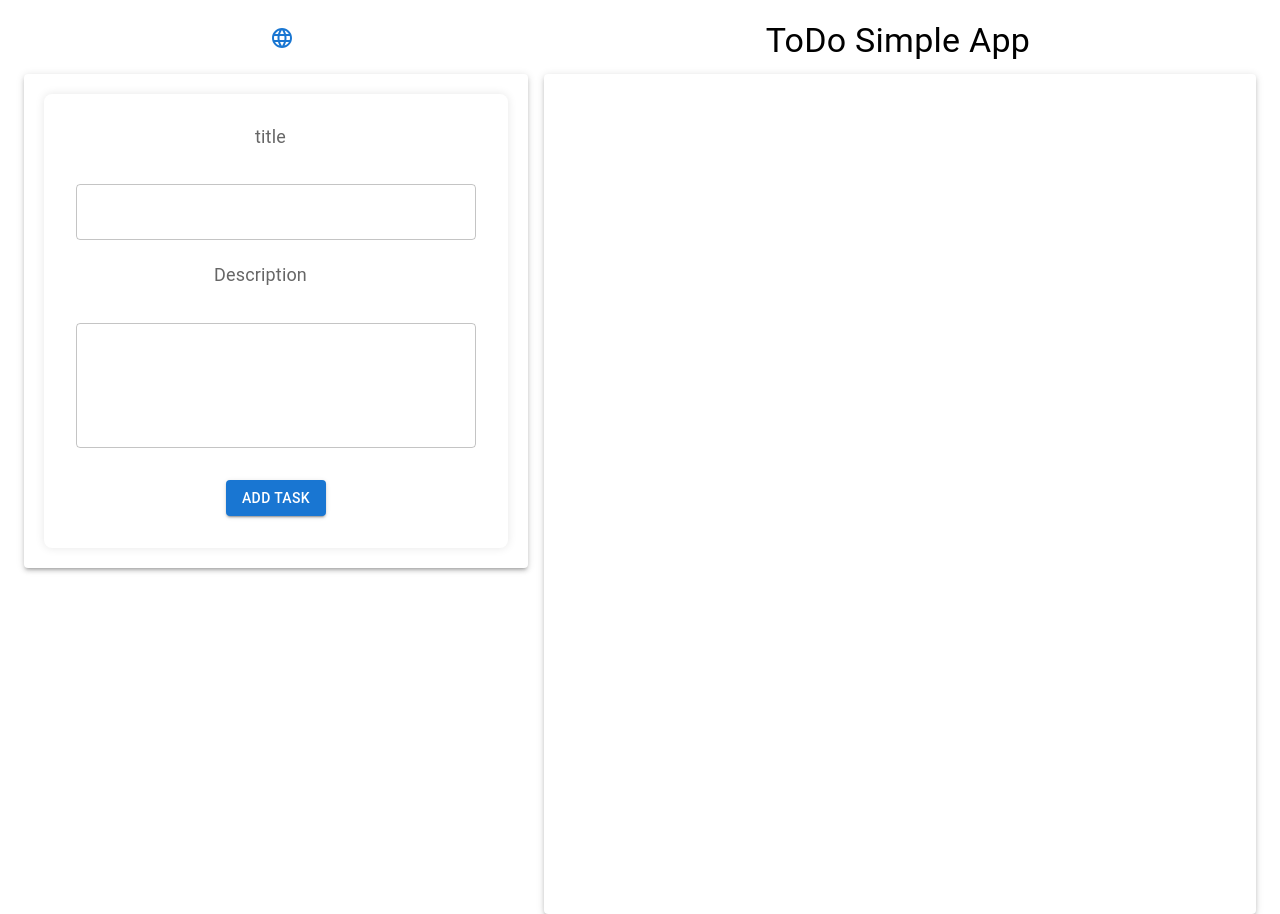
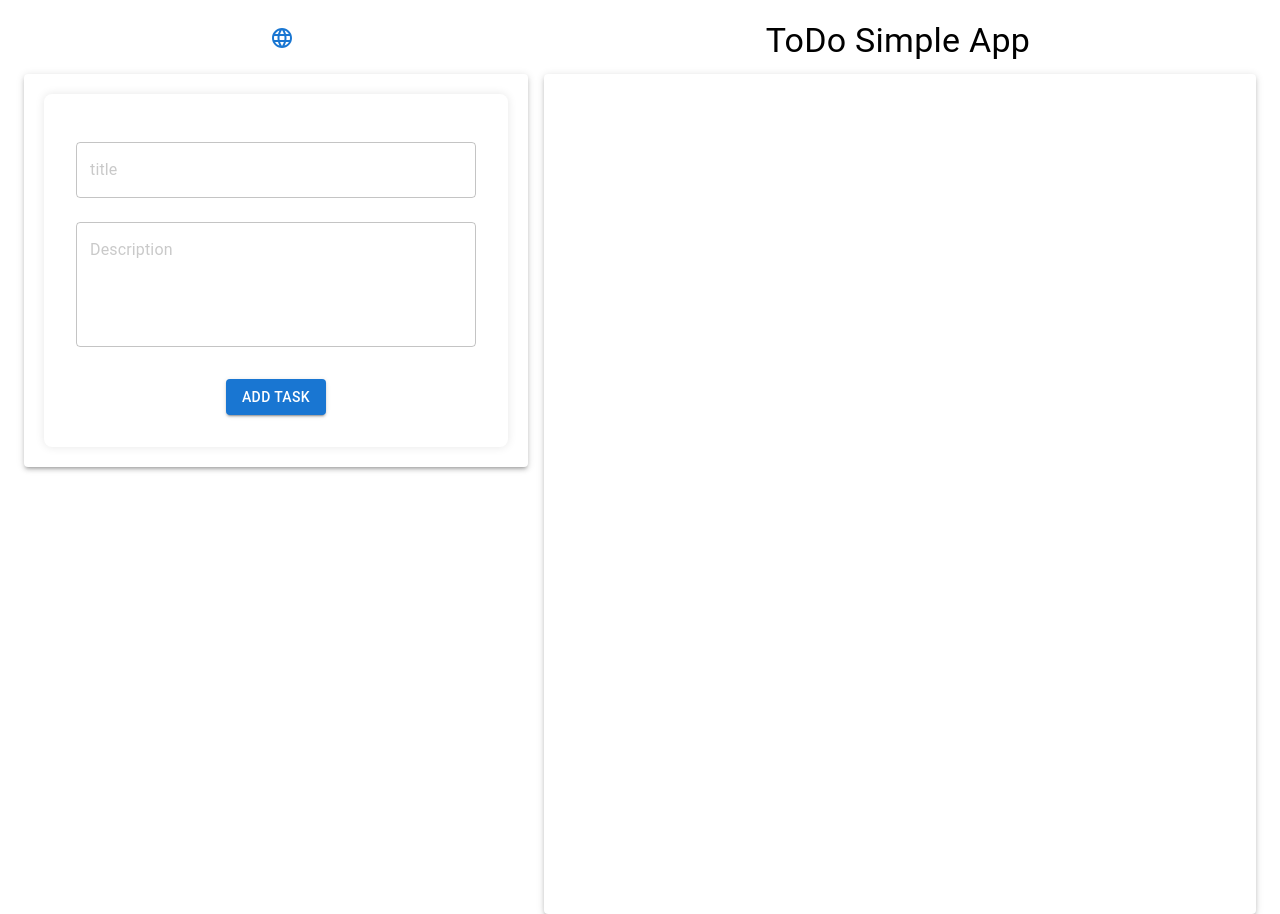
Before and after one commit to hagerali42/taskapp, a React (Create React App) app: page / in a window 1280 px wide. Built offline with nearby package versions, Linux system fonts and the light colour scheme.

Commit message:
commit"D"

```diff
--- a/public/assets/locales/ar/translation.json
+++ b/public/assets/locales/ar/translation.json
@@ -6,5 +6,6 @@
   "buttonUpdateTask": "تعديل المهمة",
   "header": "برنامج بسيط للمهام",
   "language": "اللغة",
-  "welcome_message": "اهلا بكم"
+  "welcome_message": "اهلا بكم",
+  "updateTask":"تعديل المهمة"
 }
--- a/public/assets/locales/en/translation.json
+++ b/public/assets/locales/en/translation.json
@@ -9,5 +9,6 @@
   "buttonUpdateTask": "Update Task ",
   "header": "ToDo Simple App",
   "Titleisrequired": "Title is required",
-  "Descriptionisrequired": "Description is required"
+  "Descriptionisrequired": "Description is required",
+  "updateTask": "Update Task"
 }
--- a/src/components/EditeTask.jsx
+++ b/src/components/EditeTask.jsx
@@ -1,6 +1,6 @@
 import React, { useState } from "react";
 import { useDispatch } from "react-redux";
-import { Modal, IconButton, TextField, Button, Box, InputLabel, Divider } from "@mui/material";
+import { Modal, IconButton, TextField, Button, Box, InputLabel, Divider, Typography } from "@mui/material";
 import BorderColorIcon from "@mui/icons-material/BorderColor";
 import { updateTask } from "../Redux/slices/Tasks";
 import { Close } from "@mui/icons-material";
@@ -51,43 +51,21 @@ function EditeTask({ task, isOpen, onClose }) {
         >
           <Close />
         </IconButton>
-        <InputLabel
-          shrink
-          htmlFor="title-input"
-          sx={{
-            direction: direction,
-            position: "relative",
-            left: direction === "rtl" ? "auto" : "0",
-            right: direction === "rtl" ? "0" : "auto",
-            mb: 1,
-            fontSize: "1.5rem",
-          }}
-          size="xl"
-        >
-          {t("title")}
-        </InputLabel>
+        <Typography>{t("updateTask")}</Typography>
         <TextField
           dir={t("languageDirection")}
           fullWidth
           margin="normal"
           value={updatedTitle}
           onChange={(e) => setUpdatedTitle(e.target.value)}
+          InputProps={{
+            style: {
+              fontSize: "1rem",
+              color: "gray",
+            },
+            placeholder: t("title"),
+          }}
         />
-        <InputLabel
-          shrink
-          htmlFor="description-input"
-          sx={{
-            direction: direction,
-            position: "relative",
-            left: direction === "rtl" ? "auto" : "0",
-            right: direction === "rtl" ? "0" : "auto",
-            mb: 1,
-            mt: 2,
-            fontSize: "1.5rem",
-          }}
-        >
-          {t("Description")}
-        </InputLabel>
         <TextField
           fullWidth
           dir={t("languageDirection")}
@@ -96,6 +74,13 @@ function EditeTask({ task, isOpen, onClose }) {
           margin="normal"
           value={updatedDescription}
           onChange={(e) => setUpdatedDescription(e.target.value)}
+          InputProps={{
+            style: {
+              fontSize: "1rem",
+              color: "gray",
+            },
+            placeholder: t("Description"),
+          }}
         />
         <Button onClick={handleUpdateTask} variant="contained" color="primary">
           {t("buttonUpdateTask")}
--- a/src/components/Input.jsx
+++ b/src/components/Input.jsx
@@ -1,7 +1,7 @@
 import React from "react";
 import { useDispatch } from "react-redux";
 import { useForm } from "react-hook-form";
-import { Alert, Box, Button, InputLabel, TextField } from "@mui/material";
+import { Alert, Box, Button, InputLabel, TextField, Typography } from "@mui/material";
 import { addTask } from "../Redux/slices/Tasks";
 import { useTranslation } from "react-i18next";
 
@@ -64,43 +64,19 @@ function Input() {
             alignItems: "center",
           }}
         >
-          <InputLabel
-            shrink
-            htmlFor="title-input"
-            sx={{
-              direction: direction,
-              position: "relative",
-              left: direction === "rtl" ? "auto" : "0",
-              right: direction === "rtl" ? "0" : "auto",
-              mb: 1,
-              fontSize: "1.5rem",
-            }}
-            size="xl"
-          >
-            {t("title")}
-          </InputLabel>
           <TextField
             fullWidth
             margin="normal"
             id="title-input"
             {...register("title", { required: t("Title is required") })}
+            InputProps={{
+              style: {
+                fontSize: "1rem",
+                color: "gray",
+              },
+              placeholder: t("title"),
+            }}
           />
-
-          <InputLabel
-            shrink
-            htmlFor="description-input"
-            sx={{
-              direction: direction,
-              position: "relative",
-              left: direction === "rtl" ? "auto" : "0",
-              right: direction === "rtl" ? "0" : "auto",
-              mb: 1,
-              mt: 2,
-              fontSize: "1.5rem",
-            }}
-          >
-            {t("Description")}
-          </InputLabel>
           <TextField
             fullWidth
             multiline
@@ -110,6 +86,13 @@ function Input() {
             {...register("description", {
               required: t("Description is required"),
             })}
+            InputProps={{
+              style: {
+                fontSize: "1rem",
+                color: "gray",
+              },
+              placeholder: t("Description"),
+            }}
           />
           <Button
             type="submit"
```
